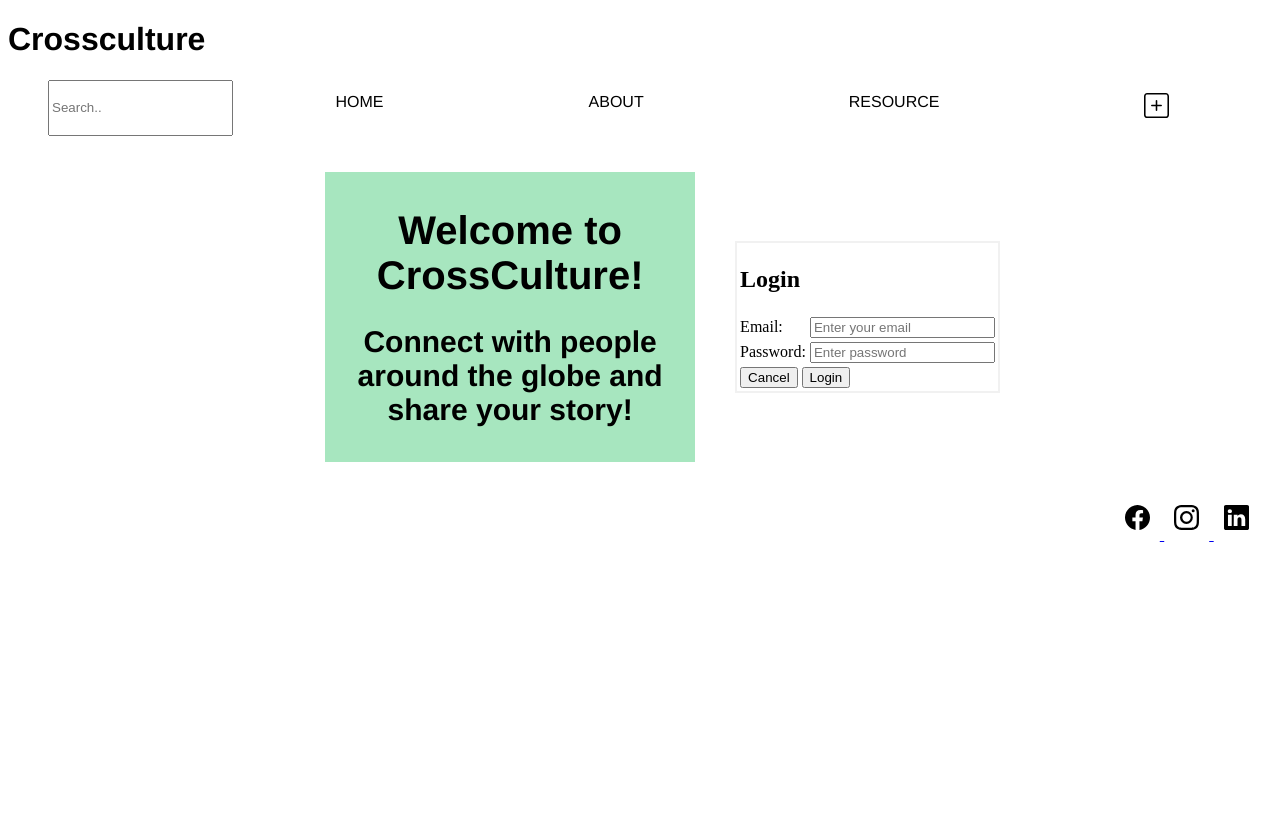
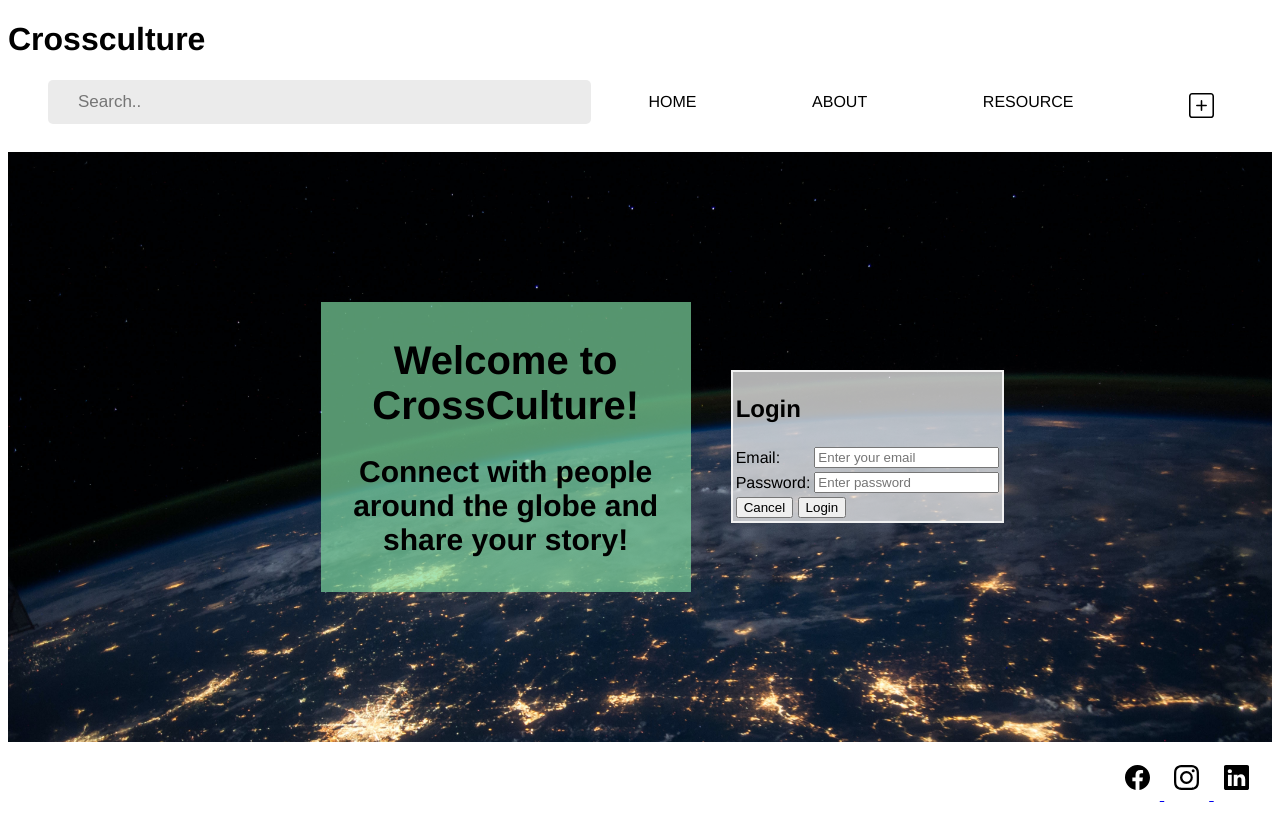
Before and after one commit to tiazheng04/Whack-2023, a plain HTML site: page home/index.html in a window 1280 px wide. Before the commit the page ends 800 px from the top, so only its background shows below. Drawn offline with Linux system fonts and the light colour scheme; files whose address does not match are found by name.

Commit message:
searchbar

```diff
--- a/about/about.css
+++ b/about/about.css
@@ -51,6 +51,18 @@ nav ul a:link{
 
 }
 
+nav ul input[type=text]{
+    background-color: rgba(229, 229, 229, 0.776);
+    margin: 0px;;
+    border:none;
+    border-radius: 5px;
+    font-size: 17px;
+    height: 40px;
+    width: 40%;
+    padding: 2px 23px 2px 30px;
+    outline: 0;
+}
+
 footer{
     display: flex;
     justify-content: right;
--- a/home/index.css
+++ b/home/index.css
@@ -15,6 +15,18 @@ nav ul a:link{
     text-decoration:none;
     padding:10pt;
 
+}
+
+nav ul input[type=text]{
+    background-color: rgba(229, 229, 229, 0.776);
+    margin: 0px;;
+    border:none;
+    border-radius: 5px;
+    font-size: 17px;
+    height: 40px;
+    width: 40%;
+    padding: 2px 23px 2px 30px;
+    outline: 0;
 }
 
 footer{
@@ -42,6 +54,8 @@ form {
     display: inline-block; /* Add this to make the form appear inline with the blurb */
     margin-left: 20px; /* Add margin to separate the blurb and the form */
     margin-right: 5px;
+    font-family: "Helvetica";
+    background-color: rgba(245, 245, 245, 0.717);
 }
 
 form table{
@@ -62,8 +76,11 @@ form table{
 }
 
 #login{
-    padding: 20px;
+    padding: 150px;
     display: flex;
     justify-content: center;
     align-items: center;
+    background-image: url(./nasa-Q1p7bh3SHj8-unsplash.jpg);
+    background-size:cover ;
+
 }
--- a/post/post.css
+++ b/post/post.css
@@ -16,6 +16,19 @@ nav ul a:link{
     padding:10pt;
 
 }
+
+nav ul input[type=text]{
+    background-color: rgba(229, 229, 229, 0.776);
+    margin: 0px;;
+    border:none;
+    border-radius: 5px;
+    font-size: 17px;
+    height: 40px;
+    width: 40%;
+    padding: 2px 23px 2px 30px;
+    outline: 0;
+}
+
 footer{
     display: flex;
     justify-content: right;
--- a/resource/resource.css
+++ b/resource/resource.css
@@ -28,7 +28,7 @@ nav ul input[type=text]{
     outline: 0;
 }
 
-}
+
 footer{
     display: flex;
     justify-content: right;
```
Also changed, not shown: home/nasa-Q1p7bh3SHj8-unsplash.jpg (added).
